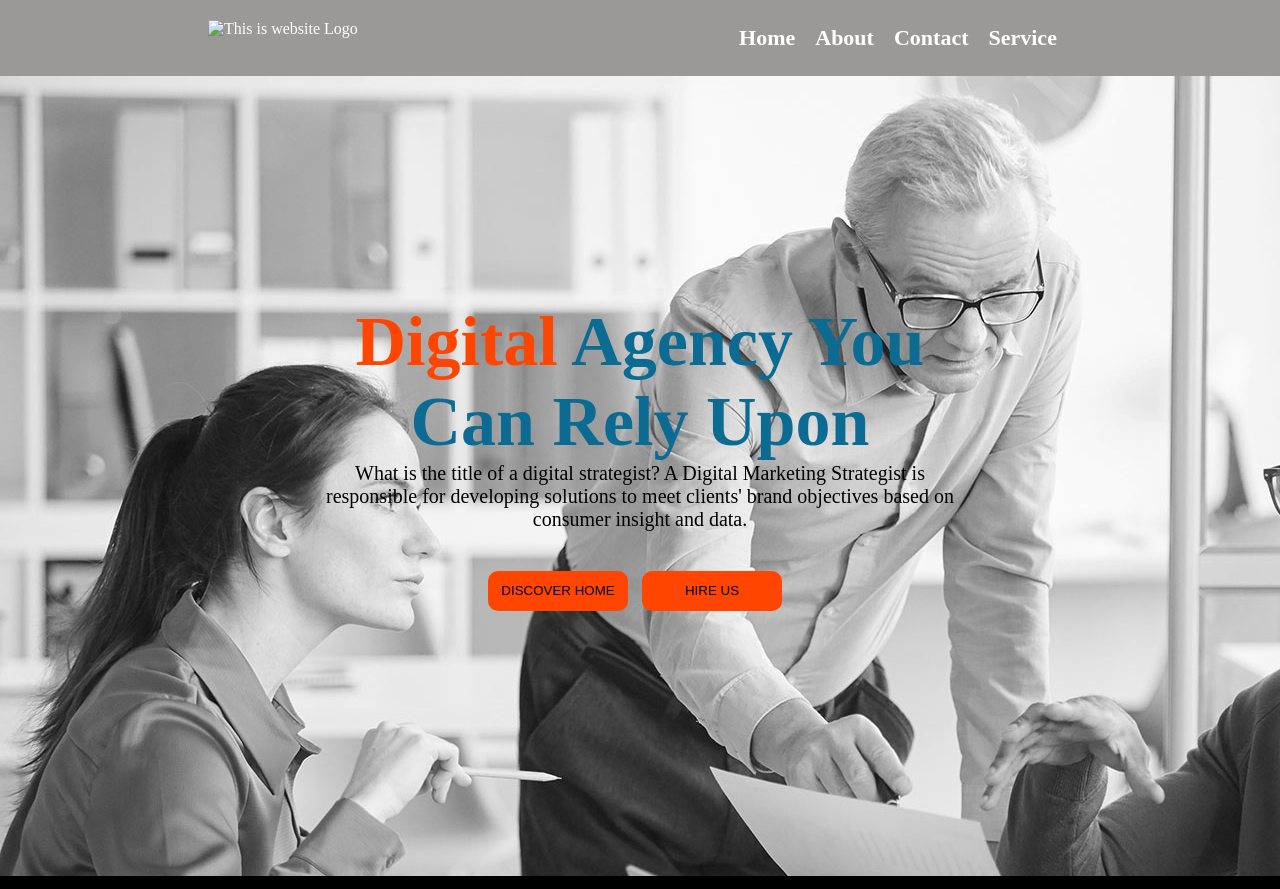
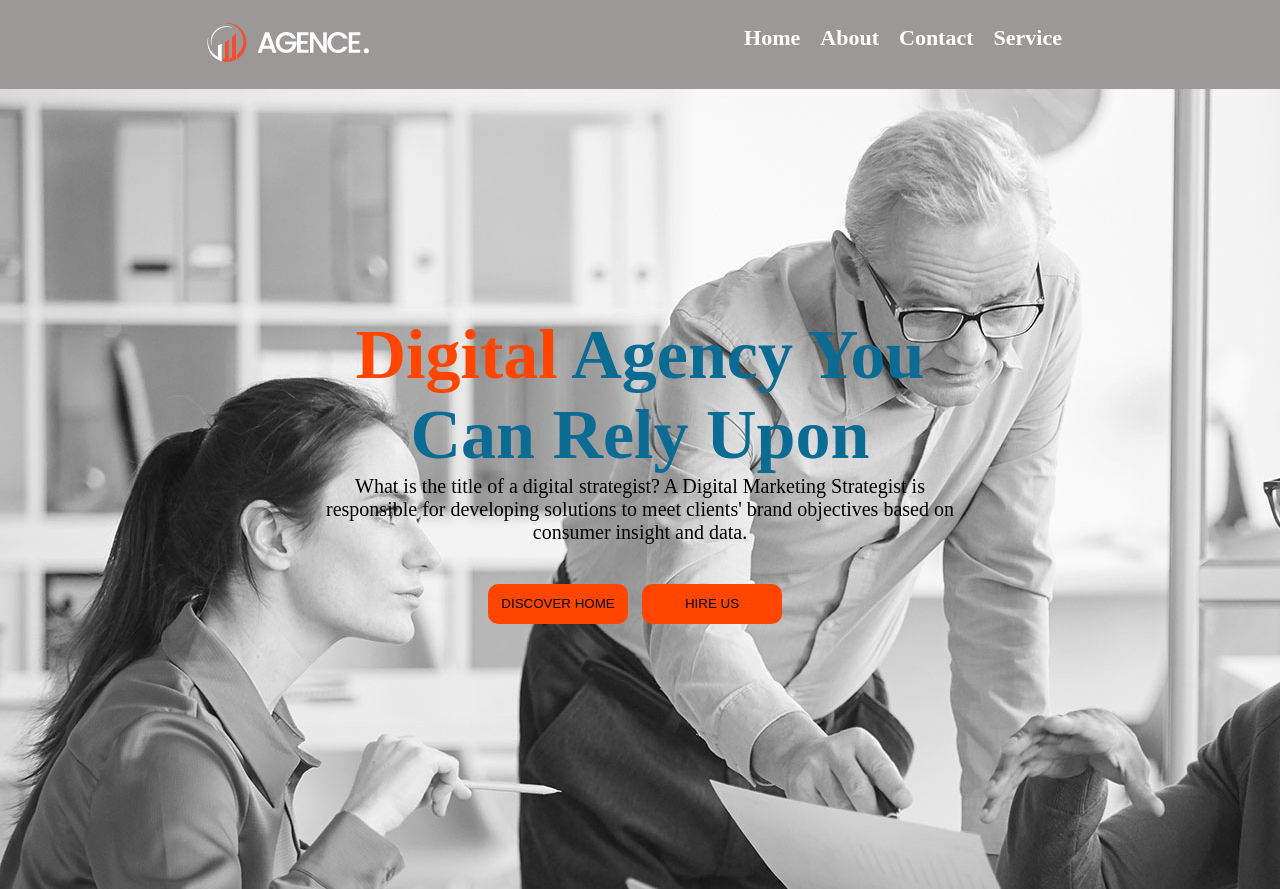
Before and after one commit to mostafizur-raahman/Digial-Agency-Website, a plain HTML site: page index.html in a window 1280 px wide. Shown: the top 889 px of the page. Drawn offline with Linux system fonts and the light colour scheme; the site is published under a folder, as on GitHub Pages, so addresses that start at the root find nothing.

Commit message:
error fixed

```diff
--- a/index.html
+++ b/index.html
@@ -13,7 +13,7 @@
     <header>
         <div class="nav-container">
             <div class="logo-container">
-                <img src="/asset/logo/logo.png" alt="This is website Logo">
+                <img src="./asset/logo/logo.png" alt="This is website Logo">
             </div>
             <div class="menu-container">
                 <ul class="items">
```
